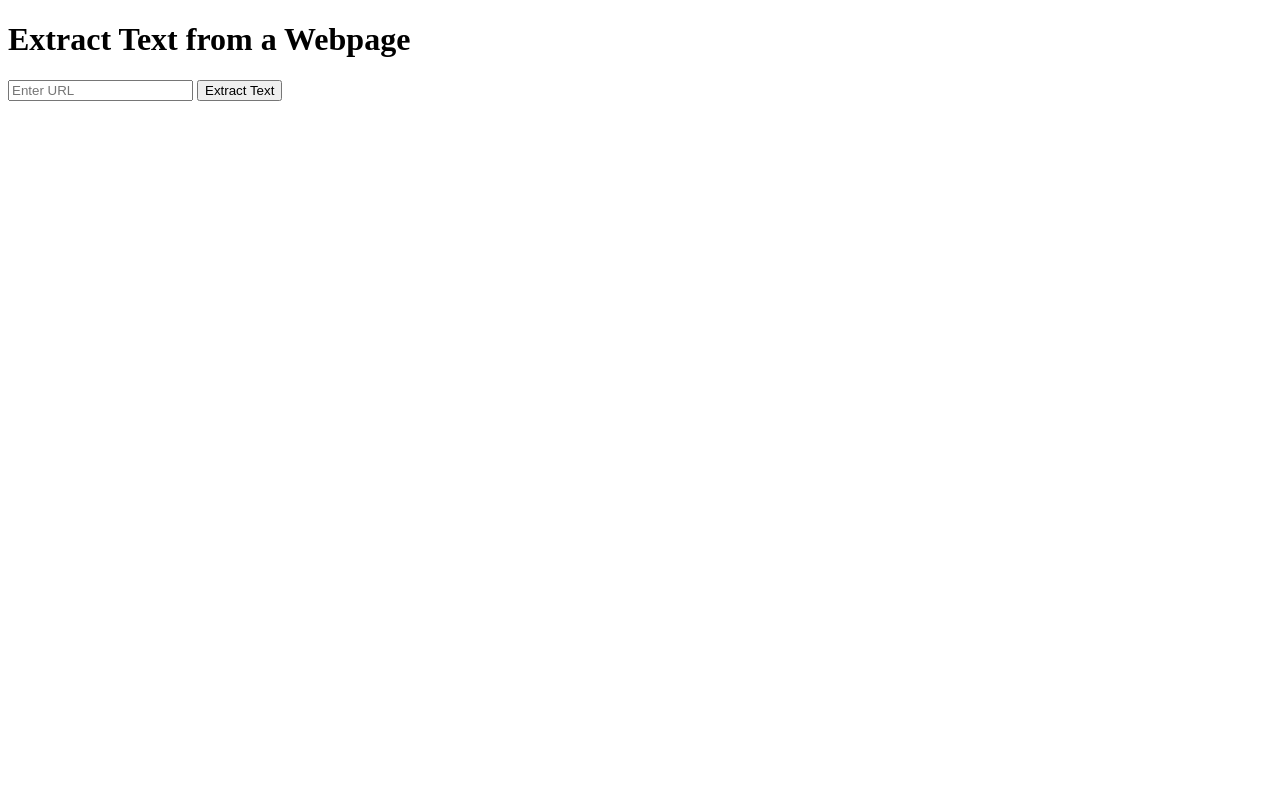
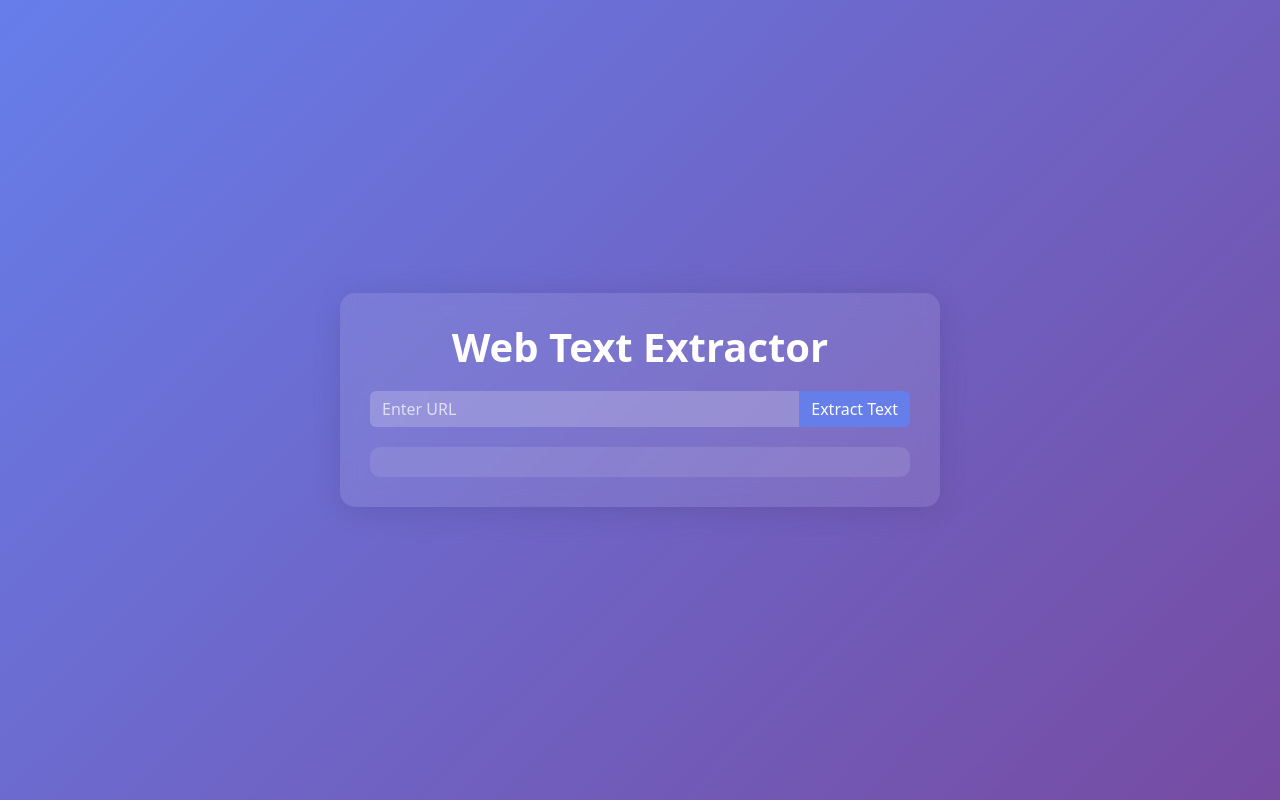
Before and after one commit to topmobiletrends/WebTextExtractor, a Flask app: page / in a window 1280 px wide. Run offline with Flask 3, Linux system fonts and the light colour scheme.

Commit message:
Updated design with Bootstrap and custom CSS

```diff
--- a/templates/index.html
+++ b/templates/index.html
@@ -1,16 +1,78 @@
 <!DOCTYPE html>
-<html>
+<html lang="en">
 <head>
-    <title>Extract Webpage Text</title>
+    <meta charset="UTF-8">
+    <meta name="viewport" content="width=device-width, initial-scale=1.0">
+    <title>Web Text Extractor</title>
+    <!-- Bootstrap CSS -->
+    <link href="https://cdn.jsdelivr.net/npm/bootstrap@5.3.0/dist/css/bootstrap.min.css" rel="stylesheet">
+    <!-- Custom CSS -->
+    <style>
+        body {
+            background: linear-gradient(135deg, #667eea, #764ba2);
+            color: #fff;
+            min-height: 100vh;
+            display: flex;
+            justify-content: center;
+            align-items: center;
+            padding: 20px;
+        }
+        .container {
+            background: rgba(255, 255, 255, 0.1);
+            backdrop-filter: blur(10px);
+            border-radius: 15px;
+            padding: 30px;
+            box-shadow: 0 4px 30px rgba(0, 0, 0, 0.1);
+            max-width: 600px;
+            width: 100%;
+        }
+        h1 {
+            font-size: 2.5rem;
+            font-weight: bold;
+            margin-bottom: 20px;
+        }
+        .form-control {
+            background: rgba(255, 255, 255, 0.2);
+            border: none;
+            color: #fff;
+        }
+        .form-control::placeholder {
+            color: rgba(255, 255, 255, 0.7);
+        }
+        .btn-primary {
+            background: #667eea;
+            border: none;
+            transition: background 0.3s ease;
+        }
+        .btn-primary:hover {
+            background: #764ba2;
+        }
+        #output {
+            background: rgba(255, 255, 255, 0.1);
+            border-radius: 10px;
+            padding: 15px;
+            margin-top: 20px;
+            color: #fff;
+            white-space: pre-wrap;
+        }
+    </style>
 </head>
 <body>
-    <h1>Extract Text from a Webpage</h1>
-    <form id="urlForm">
-        <input type="text" id="url" placeholder="Enter URL" required>
-        <button type="submit">Extract Text</button>
-    </form>
-    <pre id="output"></pre>
+    <div class="container text-center">
+        <h1>Web Text Extractor</h1>
+        <form id="urlForm" class="mb-3">
+            <div class="input-group">
+                <input type="text" id="url" class="form-control" placeholder="Enter URL" required>
+                <button type="submit" class="btn btn-primary">Extract Text</button>
+            </div>
+        </form>
+        <div id="output"></div>
+    </div>
 
+    <!-- Bootstrap JS and dependencies -->
+    <script src="https://cdn.jsdelivr.net/npm/@popperjs/core@2.11.6/dist/umd/popper.min.js"></script>
+    <script src="https://cdn.jsdelivr.net/npm/bootstrap@5.3.0/dist/js/bootstrap.min.js"></script>
+    <!-- Your existing script -->
     <script>
         document.getElementById('urlForm').addEventListener('submit', async (e) => {
             e.preventDefault();
```
